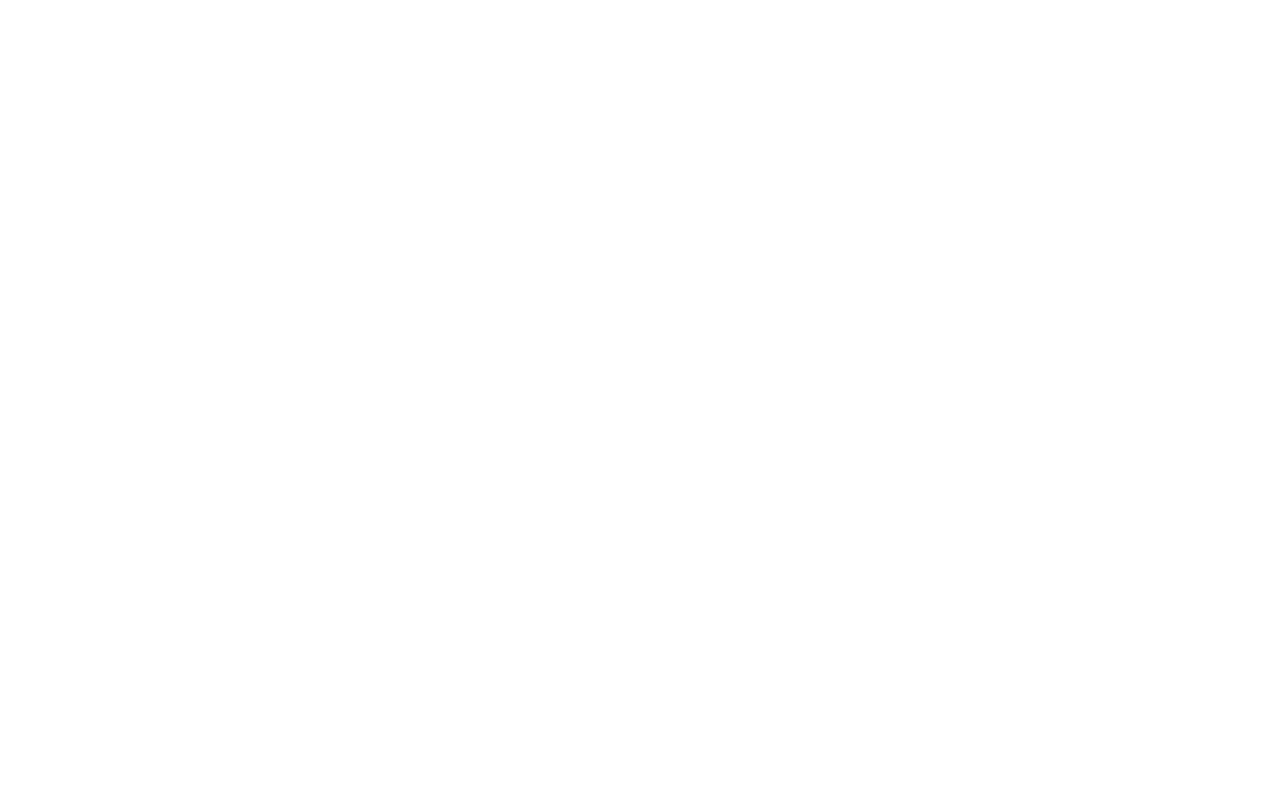
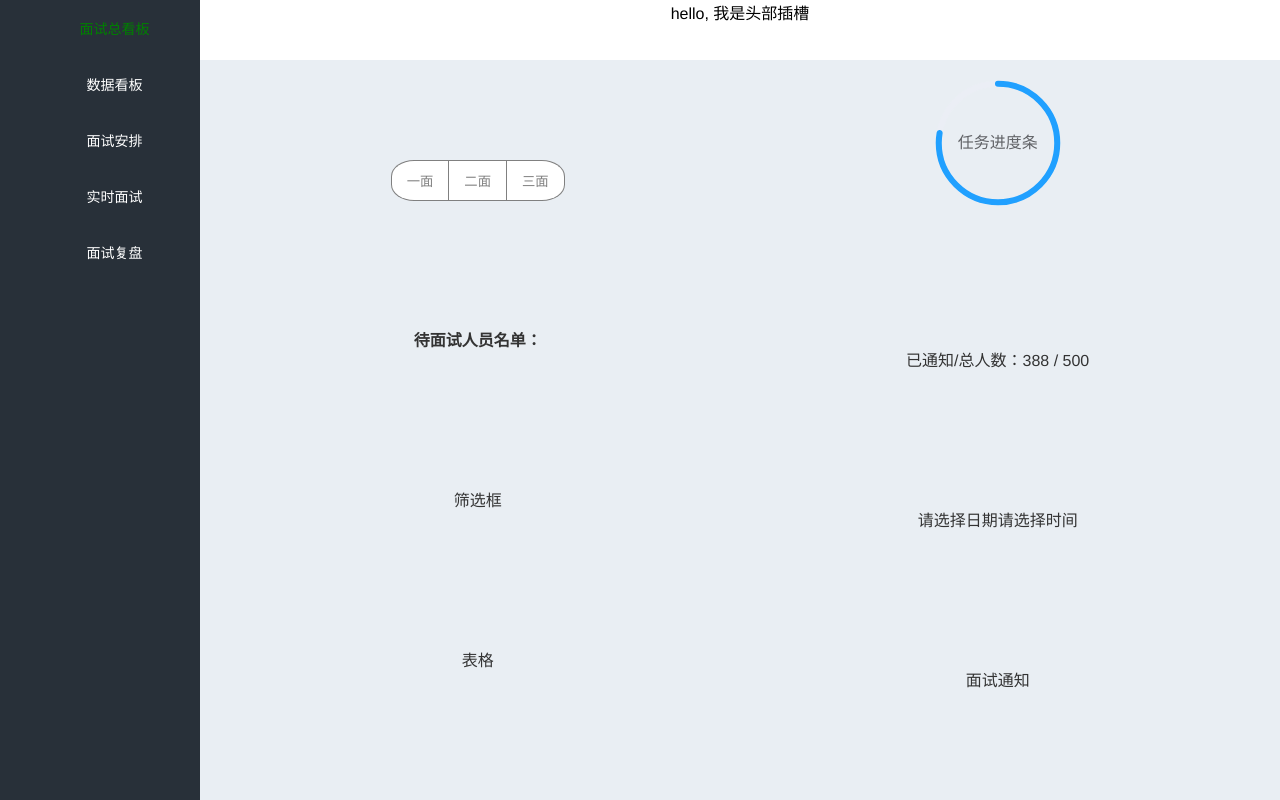
Before and after one commit to cccat-best/MMT, a Vue app: page /#/home/arrangement in a window 1280 px wide. Built offline with nearby package versions, Linux system fonts and the light colour scheme.

Commit message:
完成面试次序和任务进度条

```diff
--- a/src/global/register-element.js
+++ b/src/global/register-element.js
@@ -1,4 +1,5 @@
 import {
+  Progress,
   Button,
   Table,
   Container,
@@ -15,6 +16,7 @@ import {
 } from 'element-ui'
 import 'element-ui/lib/theme-chalk/index.css'
 const components = [
+  Progress,
   Button,
   Table,
   Container,
--- a/src/router/index.js
+++ b/src/router/index.js
@@ -19,51 +19,27 @@ const routes = [
     path: '/home',
     component: () => import('../views/home/home.vue'),
     children: [
+      // {
+      //   path: '',
+      //   component: () => import(''),
+      // },
+      // {
+      //   path: '',
+      //   component: () => import(''),
+      // },
       {
-        path: '/process',
-        component: () => import('../views/home/interviewProcess/main.vue'),
-        children: [
-          {
-            path: '/',
-            redirect: '/signup'
-          },
-          {
-            path: '/signup',
-            component: () =>
-              import(
-                '../views/home/interviewProcess/signupOrInterview/signup.vue'
-              )
-          },
-          {
-            path: '/interview1',
-            component: () =>
-              import(
-                '../views/home/interviewProcess/signupOrInterview/interview1.vue'
-              )
-          },
-          {
-            path: '/interview2',
-            component: () =>
-              import(
-                '../views/home/interviewProcess/signupOrInterview/interview2.vue'
-              )
-          },
-          {
-            path: '/interview3',
-            component: () =>
-              import(
-                '../views/home/interviewProcess/signupOrInterview/interview3.vue'
-              )
-          },
-          {
-            path: '/interview4',
-            component: () =>
-              import(
-                '../views/home/interviewProcess/signupOrInterview/interview4.vue'
-              )
-          }
-        ]
+        path: 'arrangement',
+        component: () =>
+          import('../views/home/interviewArrangement/interviewArrangement.vue')
       }
+      // {
+      //   path: '',
+      //   component: () => import(''),
+      // },
+      // {
+      //   path: '',
+      //   component: () => import(''),
+      // }
     ]
   }
 ]
--- a/src/views/home/home.vue
+++ b/src/views/home/home.vue
@@ -9,7 +9,6 @@
       <template slot="header">hello, 我是头部插槽 </template>
       >
       <template slot="main">
-        我是中部插槽
         <router-view></router-view>
       </template>
     </my-layout-vue>
@@ -19,6 +18,7 @@
 <script>
 import myLayoutVue from '../../compentents/myLayout.vue'
 export default {
+  name: 'home',
   components: {
     myLayoutVue
   },
@@ -44,7 +44,7 @@ export default {
           iconClass: '',
           id: '3',
           title: '面试安排',
-          pagePath: '/login'
+          pagePath: '/home/arrangement'
         },
         {
           iconClass: '',
--- /dev/null
+++ b/src/views/home/interviewArrangement/interviewArrangement.vue
@@ -0,0 +1,39 @@
+<template>
+  <div class="big">
+    <personList></personList>
+    <div class="right">
+      <taskProgress></taskProgress>
+      <interviewNotice></interviewNotice>
+    </div>
+  </div>
+</template>
+
+<script>
+import personList from './personList.vue'
+import taskProgress from './taskProgress.vue'
+import interviewNotice from './interviewNotice.vue'
+
+export default {
+  name: 'arrangement',
+  components: {
+    personList,
+    taskProgress,
+    interviewNotice
+  }
+}
+</script>
+
+<style scoped>
+.big {
+  display: flex;
+  flex-direction: row;
+  justify-content: space-around;
+  align-items: center;
+}
+.right {
+  display: flex;
+  flex-direction: column;
+  justify-content: space-around;
+  align-items: center;
+}
+</style>
--- /dev/null
+++ b/src/views/home/interviewArrangement/interviewNotice.vue
@@ -0,0 +1,18 @@
+<template>
+  <div>
+    <div class="title">
+      <span class="date">请选择日期</span>
+      <span class="time">请选择时间</span>
+    </div>
+    <div class="text">面试通知</div>
+  </div>
+</template>
+
+<script>
+export default {
+  name: 'interviewNotice',
+  data() {
+    return {}
+  }
+}
+</script>
--- /dev/null
+++ b/src/views/home/interviewArrangement/personList.vue
@@ -0,0 +1,46 @@
+<template>
+  <div>
+    <div class="interviewOrder">
+      <button class="btn btn1">一面</button>
+      <button class="btn btn2">二面</button>
+      <button class="btn btn3">三面</button>
+    </div>
+    <div><b>待面试人员名单：</b></div>
+    <div class="search">筛选框</div>
+    <div class="table">表格</div>
+  </div>
+</template>
+
+<script>
+export default {
+  name: 'personList',
+  data() {
+    return {}
+  }
+}
+</script>
+
+<style scoped>
+.btn {
+  color: gray;
+  /* font-size: 20px; */
+  background: white;
+  padding: 10px 15px 10px 15px;
+  border: solid gray 0.5px;
+  text-decoration: none;
+}
+
+.btn:focus {
+  background: gray;
+  color: white;
+  text-decoration: none;
+}
+.btn1 {
+  border-radius: 40% 0 0 40%;
+  border-right: 0;
+}
+.btn3 {
+  border-radius: 0 40% 40% 0;
+  border-left: 0;
+}
+</style>
--- /dev/null
+++ b/src/views/home/interviewArrangement/taskProgress.vue
@@ -0,0 +1,31 @@
+<template>
+  <div>
+    <div class="figure">
+      <el-progress
+        type="circle"
+        :percentage="percentage"
+        :format="format"
+      ></el-progress>
+    </div>
+    <div>已通知/总人数：{{ done }} / {{ total }}</div>
+  </div>
+</template>
+
+<script>
+export default {
+  name: 'taskProgress',
+  data() {
+    return {
+      done: 388,
+      total: 500,
+      percentage: ''
+    }
+  },
+  methods: {
+    format() {
+      this.percentage = (this.done * 100) / this.total
+      return `任务进度条`
+    }
+  }
+}
+</script>
```
